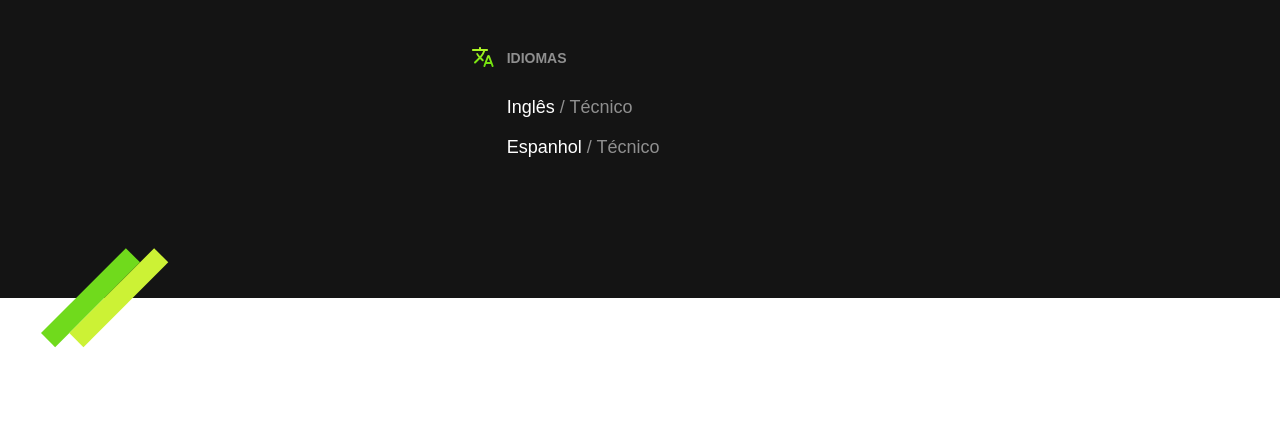
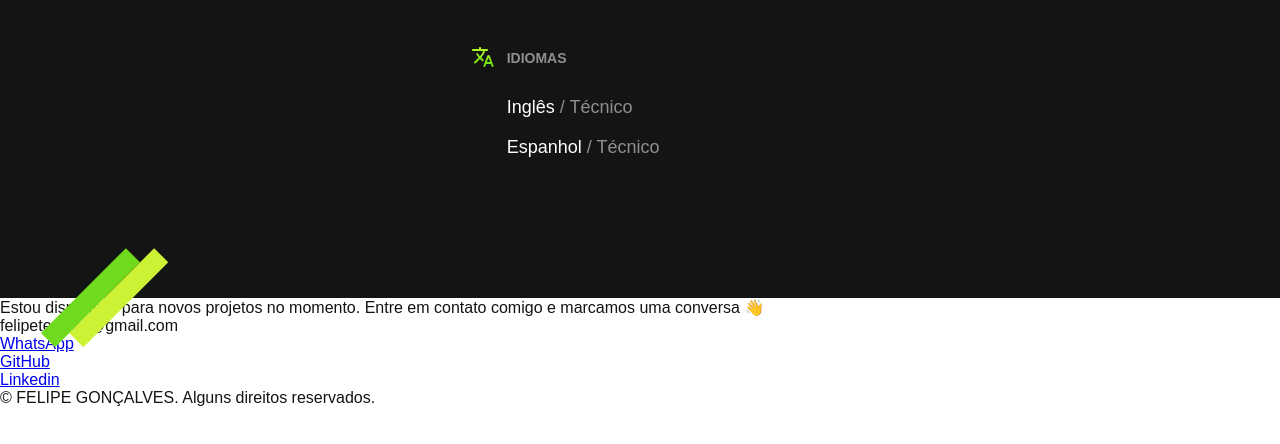
Before and after one commit to felpsg/portfolio-desenvolvedor, a plain HTML site: page index.html in a window 1280 px wide. Shown: the part 2107-2551 px from the top of the page. Drawn offline with Linux system fonts and the light colour scheme.

Commit message:
alterando alguns itens

```diff
--- /dev/null
+++ b/css/footer.css
@@ -0,0 +1,3 @@
+.footer {
+  background: #000000;
+}
--- a/css/global.css
+++ b/css/global.css
@@ -35,6 +35,6 @@ img {
   .subtitulo {
     font-size: 3rem;
     text-transform: capitalize;
-    max-width: initial;
+    max-width: initial; !important;
   }
 }
--- a/css/style.css
+++ b/css/style.css
@@ -3,3 +3,4 @@
 @import "./introducao.css";
 @import "./experiencia.css";
 @import "./formacao.css";
+@import "./footer.css";
--- a/index.html
+++ b/index.html
@@ -123,6 +123,21 @@
       </div>
     </div>
   </section>
+
+  <footer class="footer" id="contato"></footer>
+  <div class="footer-container">
+    <p class="footer-texto">Estou disponível para novos projetos no momento. Entre em contato comigo e marcamos uma conversa 👋</p>
+    <ul class="footer-contato">
+      <li>felipetec.sso@gmail.com</li>
+      <li><a href="
+        https://wa.me/+5537991066807?text=Ol%C3%A1,%20est%C3%A1%20dispon%C3%ADvel%20no%20momento?
+        ">WhatsApp</a></li>
+      <li><a href="https://github.com/felpsg">GitHub</a></li>
+      <li><a href="https://www.linkedin.com/in/felipetec/">Linkedin</a></li>
+    </ul>
+    <p class="footer-copyright">&copy; FELIPE GONÇALVES. Alguns direitos reservados.</p>
+
+  </div>
 </body>
 
 </html>
```
